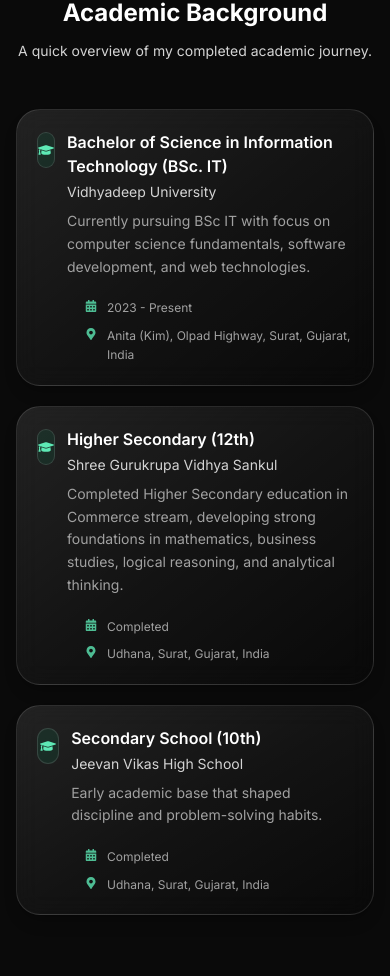
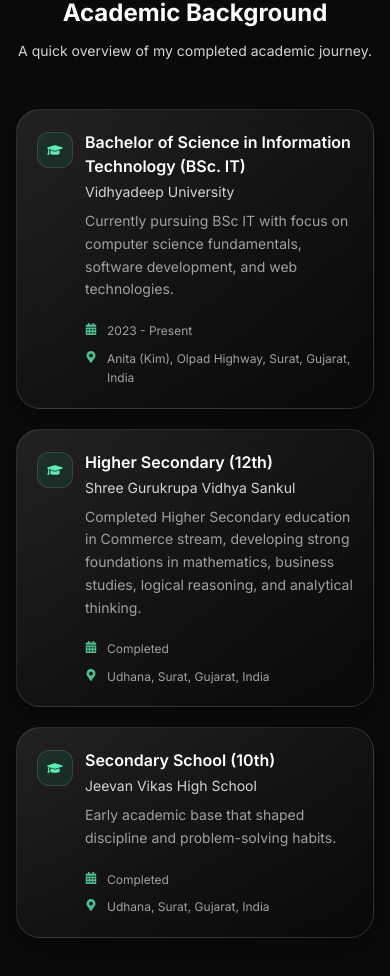
Before and after one commit to Rohit-Pakhre09/Portfolio, a Next.js app: page / in a window 390 px wide. Shown: the part 2180-3156 px from the top of the page. Built offline with nearby package versions, Linux system fonts and the light colour scheme; no server answers.

Commit message:
Fix: Graducation cap icon size for the mobile screen.

```diff
--- a/src/components/sections/Education.tsx
+++ b/src/components/sections/Education.tsx
@@ -65,8 +65,8 @@
             >
               <div className="grid gap-4 sm:grid-cols-[minmax(0,1fr)_17rem] sm:items-start sm:gap-6">
                 <div className="flex items-start gap-3">
-                  <span className="mt-0.5 inline-flex h-9 w-9 items-center justify-center rounded-xl border border-emerald-400/30 bg-emerald-500/10 text-emerald-300">
-                    <FaGraduationCap className="h-4 w-4" />
+                  <span className="mt-0.5 inline-flex h-9 w-9 shrink-0 items-center justify-center rounded-xl border border-emerald-400/30 bg-emerald-500/10 text-emerald-300">
+                    <FaGraduationCap className="h-4 w-4 shrink-0" />
                   </span>
                   <div>
                     <h3 className="text-base font-semibold text-white sm:text-lg">
```
